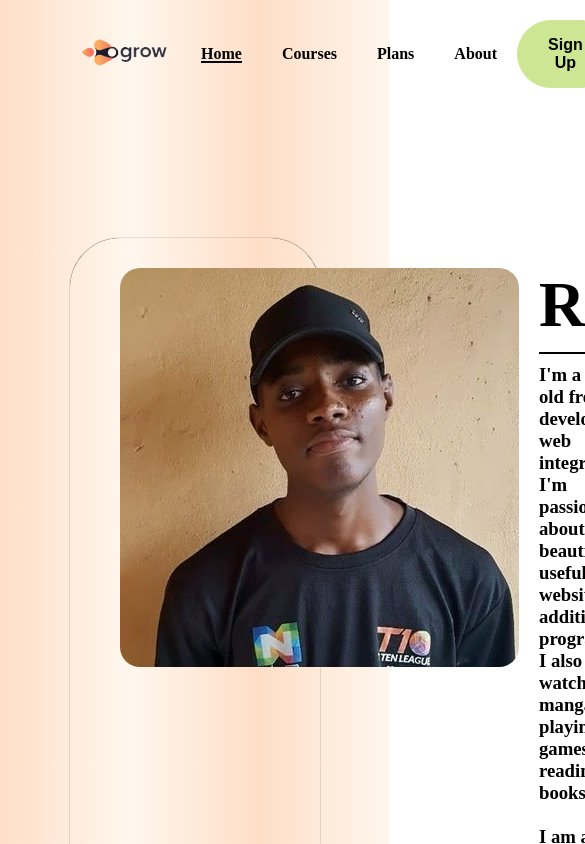
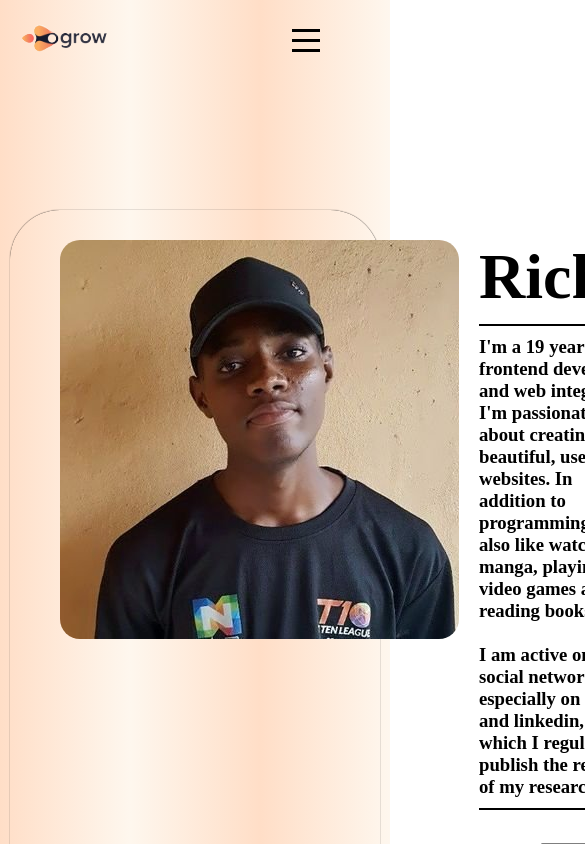
Before and after one commit to MbiamouRichy/Growly, an Angular app: page /about in a window 390 px wide. Shown: the top 844 px of the page, 585 px wide, since content can reach past the window. Built offline with nearby package versions, Linux system fonts and the light colour scheme.

Commit message:
responsive  3

```diff
--- a/src/app/app.component.html
+++ b/src/app/app.component.html
@@ -11,10 +11,13 @@
         <li><a routerLink="/courses">Courses</a></li>
         <li><a routerLink="/plan">Plans</a></li>
         <li><a routerLink="/about">About</a></li>
-
+        <button class="mobile">Sign Up</button>
       </ul>
     </nav>
-    <button>Sign Up</button>
+    <button class="desktop">Sign Up</button>
+    <div class="btn_menu_hamburger">
+      <div class="bar"></div>
+    </div>
   </header>
   <router-outlet></router-outlet>
 </main>
--- a/src/app/app.component.scss
+++ b/src/app/app.component.scss
@@ -70,12 +70,114 @@ header button{
   border: 1px solid $color2;
   font-size: 1rem;
 }
-/*======================== RESPONSIVE ======================*/
-@media only screen and (min-width: 768px) and (max-width: 976px) {
-  main{
-    padding: 20px 5px;
+/*--- btn hamburger ---------*/
+.btn_menu_hamburger{
+  @include absolute_div(10x,50px,none,none);
+  display: none;
+  z-index: 60;
+}
+.bar{
+  position: relative;
+  z-index: 60;
+  width: 28px;
+  height: 3px;
+  padding: 0;
+  background-color: $color;
+  transition: all 0.5s ease;
+  margin: 20px;
+}
+.bar::before, .bar::after{
+  content: "";
+  @include absolute_div(10px,none,none,0);
+  z-index: 70;
+  width: 28px;
+  height: 3px;
+  background-color: $color;
+  transition: all 0.5s ease;
+}
+.bar::after{
+  top: -10px;
+}
+.active{
+  .bar{
+    height: 3px;
+    background: transparent;
   }
-  header button{
-    padding: 10px;
+  .bar::before{
+    top: 5px;
+    transform: rotate(-45deg);
+  }
+  .bar::after{
+    top: 5px;
+    transform: rotate(45deg);
   }
 }
+nav .mobile{
+  display: none;
+}
+/*======================== RESPONSIVE ======================*/
+@media only screen and (max-width: 800px) {
+  main{
+    padding: 20px 10px;
+  }
+
+}
+@media only screen and (max-width: 767px) {
+  main header {
+    nav{
+      position: absolute;
+      top: 0;
+      right: 0;
+      z-index: 50;
+      height: 100vh;
+      width: 100%;
+      display: none;
+      flex-direction: row-reverse;
+      background: rgba(245, 222, 179, 0.5);
+      animation: nav 0.5s ease-in forwards;
+      ul{
+        width: auto;
+        height: 100%;
+        padding: 0 30px;
+        display: flex;
+        flex-direction: column;
+        align-items: flex-start;
+        justify-content: center;
+        background: wheat;
+        gap: 20px;
+        animation: ul 0.5s ease-in forwards;
+        animation-delay: 0.5s;
+
+        li a{
+          font-size: 3rem;
+        }
+      }
+    }
+  }
+
+  header .desktop{
+    position: relative;
+    left: -90px;
+  }
+  .btn_menu_hamburger{
+    display: block;
+  }
+}
+
+@media only screen and (max-width: 600px) {
+  header .desktop{
+    display: none;
+  }
+  nav .mobile{
+    display: block;
+  }
+}
+/*====================== ANIMATION NAV =====================*/
+@keyframes nav {
+  from{
+    top: -1000px;
+  }
+  to{
+    top: 0;
+  }
+}
--- a/src/app/app.component.ts
+++ b/src/app/app.component.ts
@@ -13,6 +13,27 @@ export class AppComponent {
     nav.forEach(a=>a.addEventListener('click', ()=>{
       nav.forEach(a=>a.classList.remove('active'));
       a.className +=' active';
-    }))
+    }));
+    let btn_hamburger = document.querySelector('.btn_menu_hamburger');
+    // @ts-ignore
+    btn_hamburger.addEventListener('click', () =>{
+      let navbar_mobile = document.querySelector('header nav');
+      // @ts-ignore
+      if ( navbar_mobile.style.display=='flex'){
+        // @ts-ignore
+        btn_hamburger.classList.remove('active')
+        document.body.style.overflow="auto"
+        // @ts-ignore
+        navbar_mobile.style.display="none";
+        document.body.style.userSelect='none'
+      }else{
+        document.body.style.overflow="hidden"
+        document.body.style.userSelect='auto';
+        // @ts-ignore
+        navbar_mobile.style.display='flex'
+        // @ts-ignore
+        btn_hamburger.classList.add('active')
+      }
+    })
   }
 }
--- a/src/app/home/home.component.scss
+++ b/src/app/home/home.component.scss
@@ -132,7 +132,27 @@ $color3: rgb(254,247,238);
   }
 }
 /*======================== RESPONSIVE ========================*/
-@media only screen and (min-width: 1120px) and (max-width: 1288px) {
+@media only screen and (min-width: 1370px) and (max-width: 1440px) {
+  .div_texte2_div1 .div_texte2_div1_div2, .div_texte1 {
+    h1 {
+      font-size: 12rem;
+    }
+  }
+  .div_texte2 .h2_div_texte2, .div_texte2_div1 .div_texte2_div1_div2 p{
+    font-size: 5rem;
+  }
+}
+@media only screen and (min-width: 1200px) and (max-width: 1266px) {
+  .div_texte2_div1 .div_texte2_div1_div2, .div_texte1 {
+    h1 {
+      font-size: 9.8rem;
+    }
+  }
+  .div_texte2_div1 .link_img p{
+    font-size: 1rem;
+  }
+}
+@media only screen and (min-width: 1120px) and (max-width: 1200px) {
   .div_texte2_div1 .div_texte2_div1_div2, .div_texte1 {
     h1 {
       font-size: 9rem;
```
